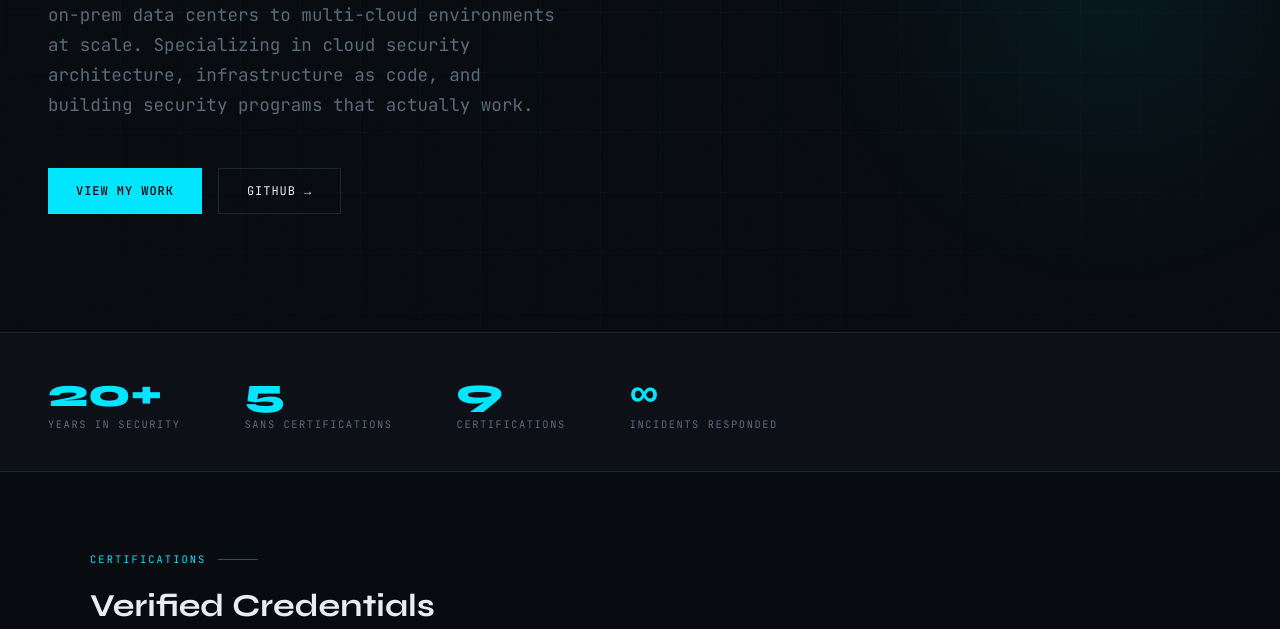
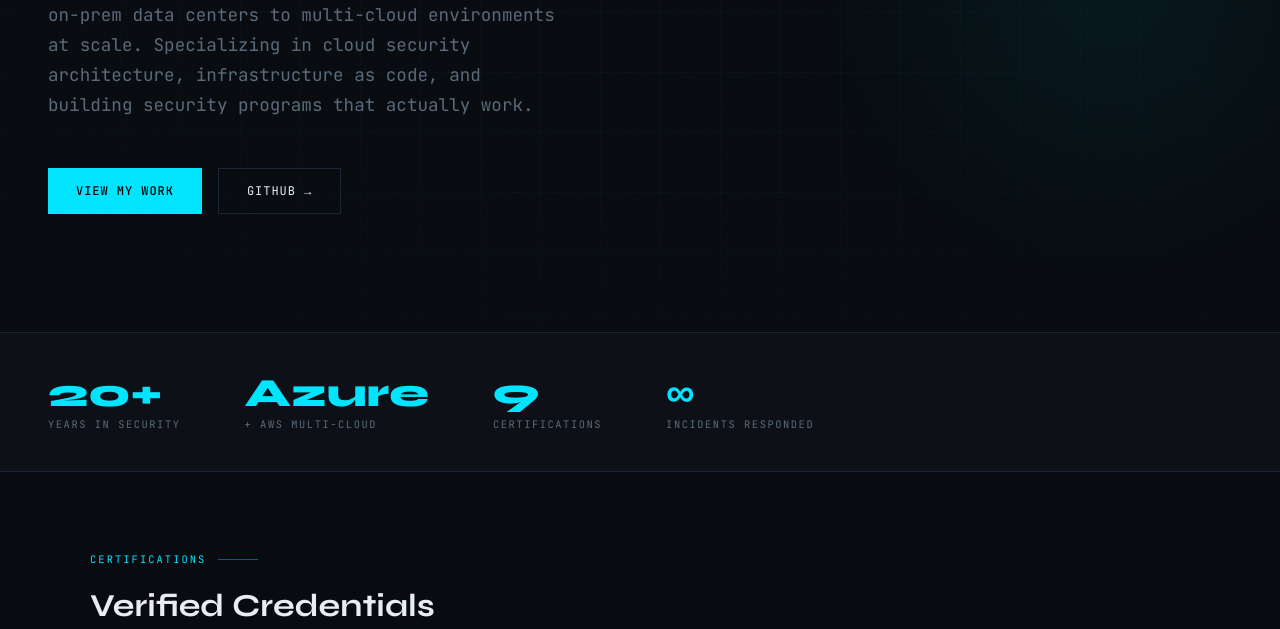
Before and after one commit to rgarshol20/rgarshol20.github.io, a plain HTML site: page index.html in a window 1280 px wide. Shown: the part 468-1097 px from the top of the page. Drawn offline with Linux system fonts and the light colour scheme.

Commit message:
cert update
cert update

```diff
--- a/index.html
+++ b/index.html
@@ -557,8 +557,8 @@
       <span class="stat-label">Years in Security</span>
     </div>
     <div class="stat">
-      <span class="stat-number">5</span>
-      <span class="stat-label">SANS Certifications</span>
+      <span class="stat-number">Azure</span>
+      <span class="stat-label">+ AWS Multi-Cloud</span>
     </div>
     <div class="stat">
       <span class="stat-number">9</span>
```
